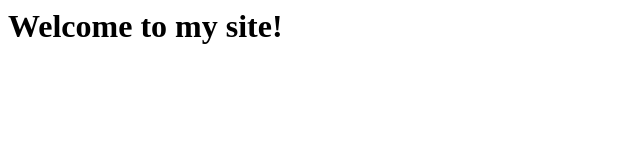
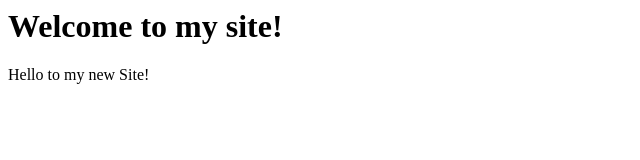
Before and after one commit to KapelP/mysite, a plain HTML site: page index.html in a window 1280 px wide. Shown: the whole page, without its empty margins (0-640 px from the left). Drawn offline with Linux system fonts and the light colour scheme.

Commit message:
add content into index.html

```diff
--- a/index.html
+++ b/index.html
@@ -4,5 +4,6 @@
 	</head>
 	<body>
 		<h1>Welcome to my site!</h1>
+		Hello to my new Site!
 	</body>
 </html>
```
